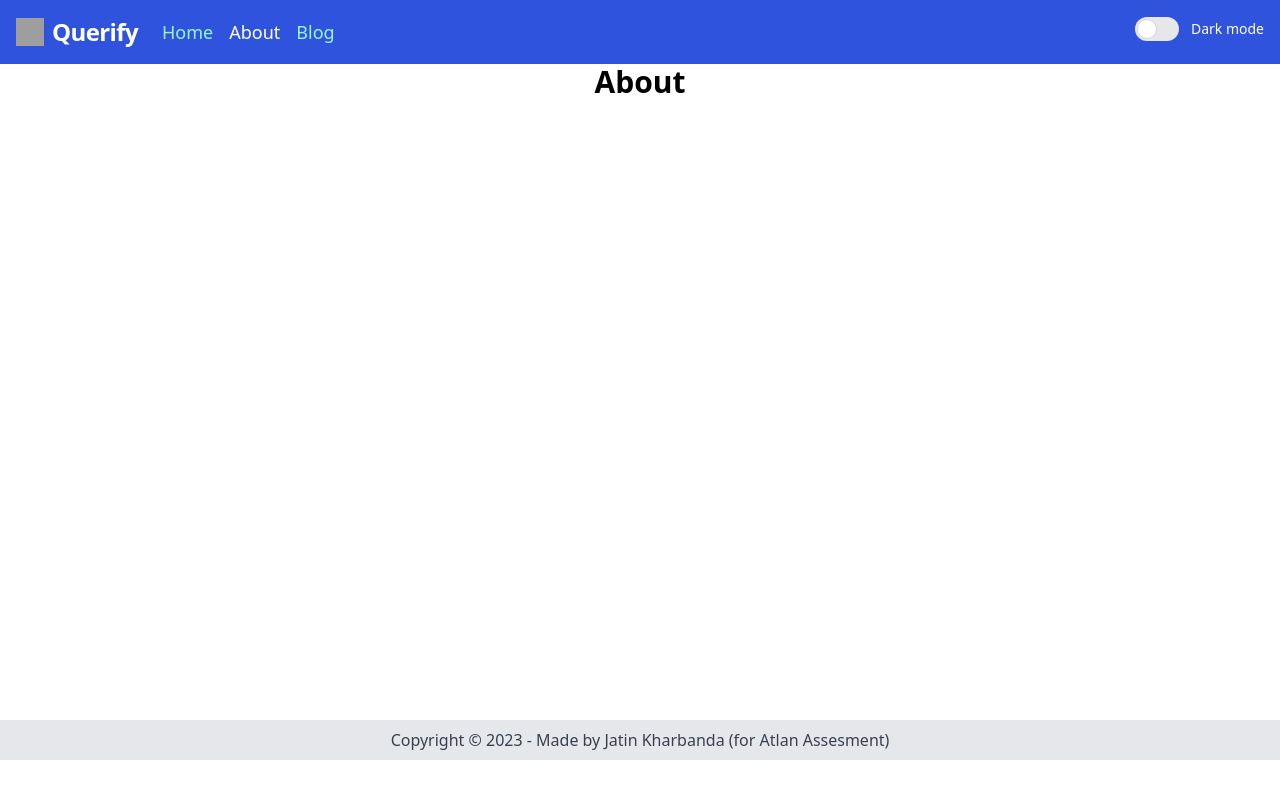
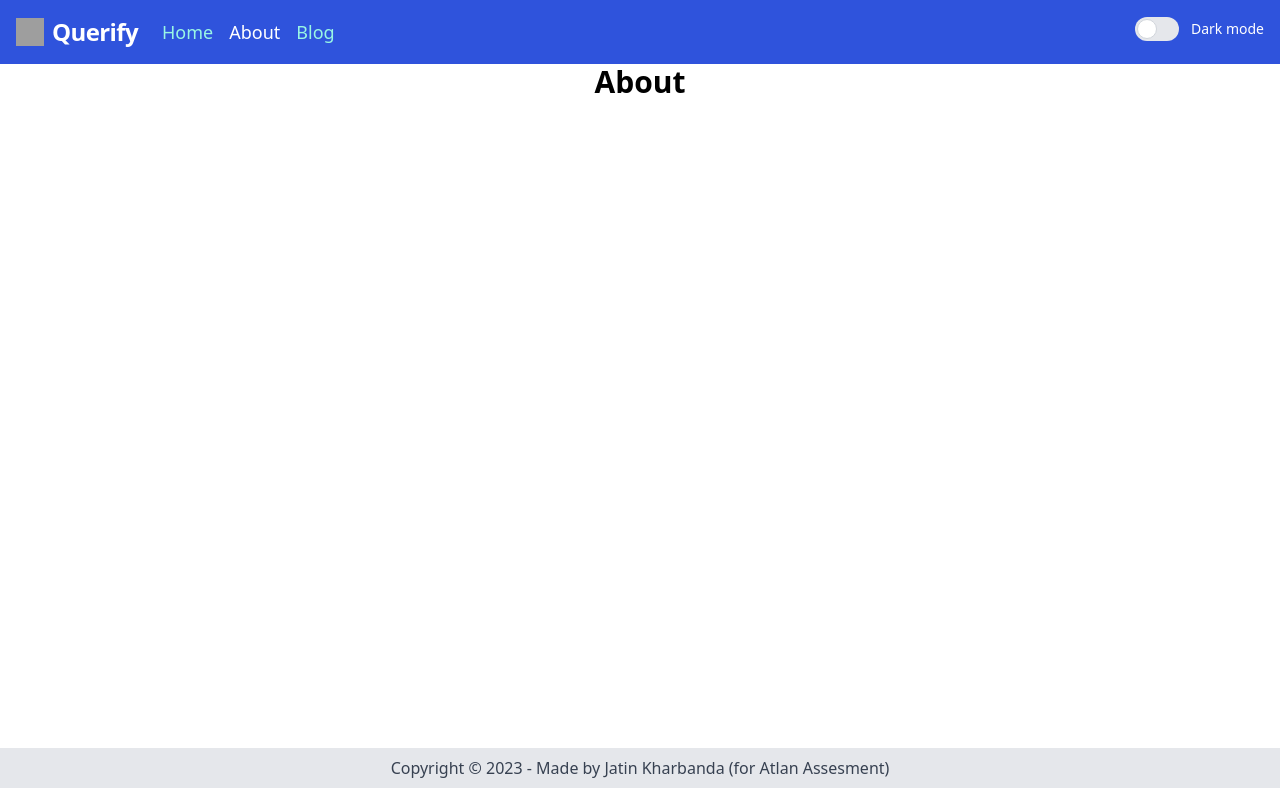
Before and after one commit to jatinkharbanda33/querify, a React (Create React App) app: page /about in a window 1280 px wide. Built offline with nearby package versions, Linux system fonts and the light colour scheme; grey boxes are pictures that could not be loaded.

Commit message:
Update Footer.jsx

```diff
--- a/src/components/Footer.jsx
+++ b/src/components/Footer.jsx
@@ -1,7 +1,7 @@
 export default function Footer() {
 	const year = new Date().getFullYear();
 	return (
-	  <footer className={`footer flex items-center justify-center p-2 mb-0 dark:bg-gray-800 dark:text-white bg-gray-200 text-gray-700 inset-x-0`}>
+	  <footer className={`footer flex items-center justify-center p-2 mb-0 mt-7 dark:bg-gray-800 dark:text-white bg-gray-200 text-gray-700 inset-x-0`}>
 		<div>
 		  <p>Copyright © {year} - Made by Jatin Kharbanda (for Atlan Assesment)</p>
 		</div>
```
